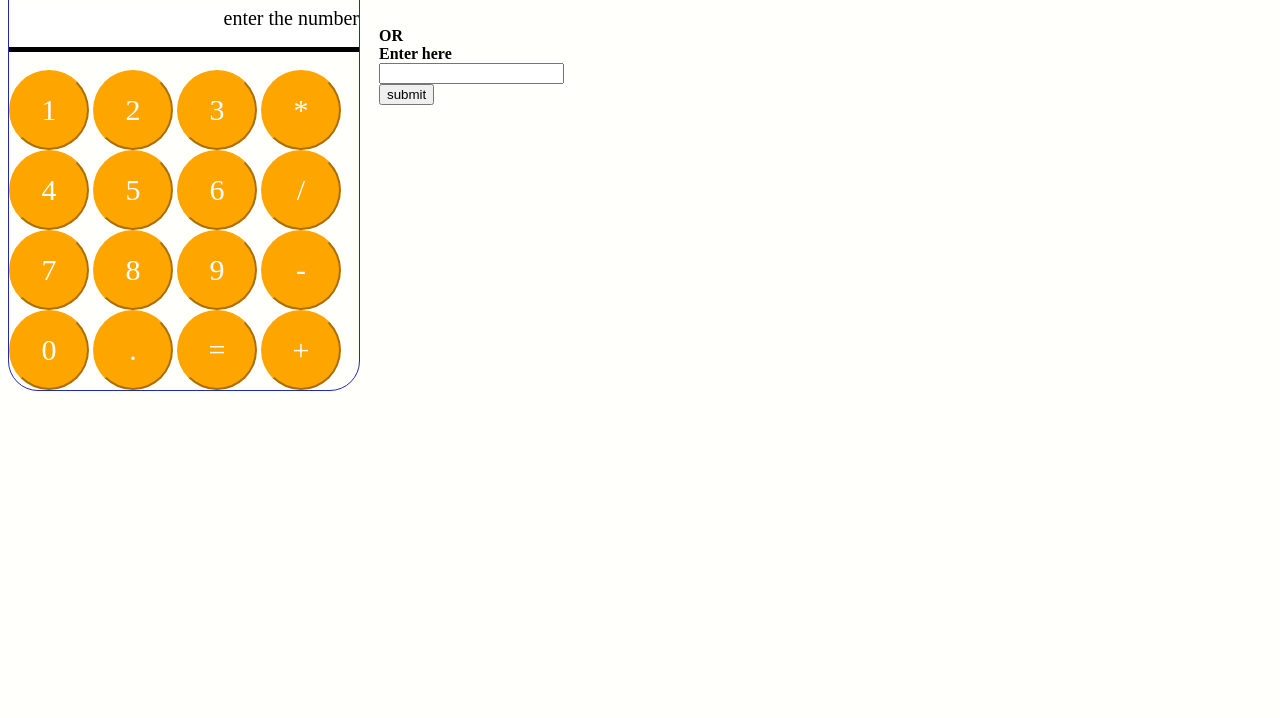
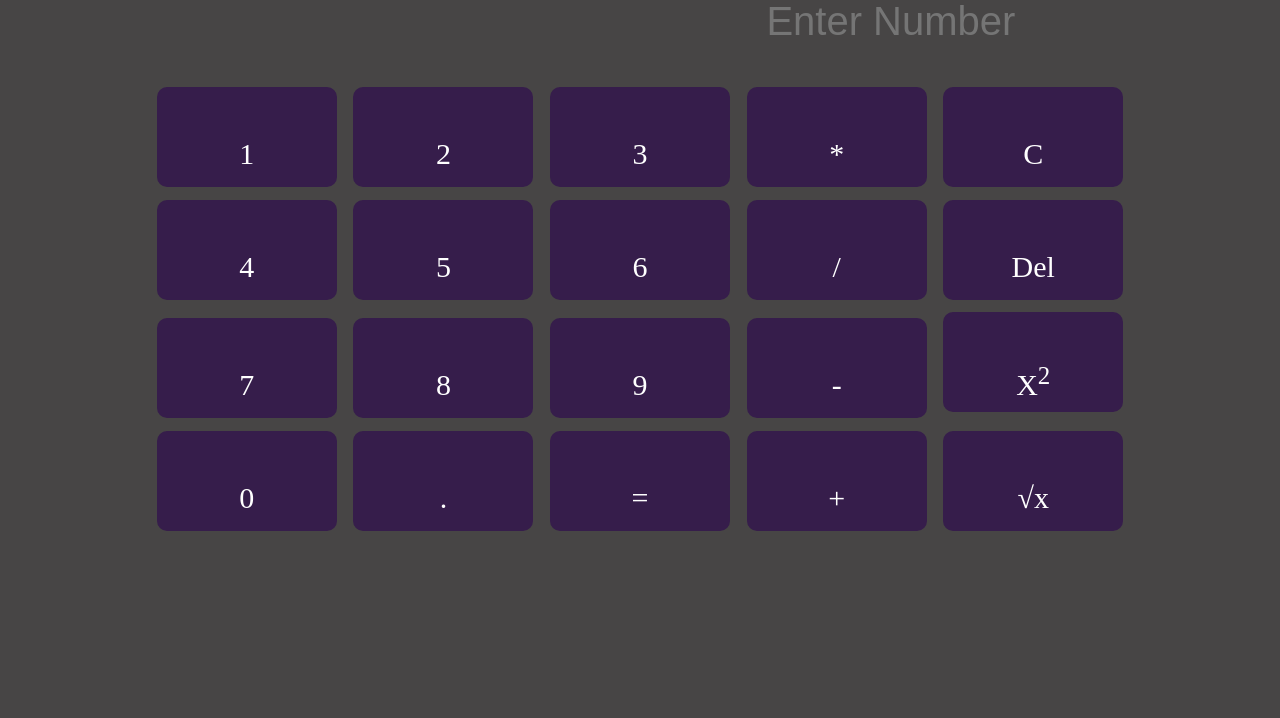
Before and after one commit to hasifazhaan/game, a plain HTML site: page index.html in a window 1280 px wide. Shown: the part 82-800 px from the top of the page. Drawn offline with Linux system fonts and the light colour scheme.

Commit message:
Add files via upload

```diff
--- /dev/null
+++ b/css/index.css
@@ -0,0 +1,38 @@
+body{
+    background-color: rgb(71, 69, 69);
+    color:rgb(243, 238, 209);
+    text-align: center;
+}
+.but1{
+    padding:50px;
+    height:90px;
+    width:180px;
+    font-family: CSD-Block-Bold;
+    font-size: 30px;
+    color:white;
+    background-color:rgb(54, 29, 75);
+    border:none;
+    border-radius: 10px;
+    margin:.5%;
+}
+#calcu{
+
+    color: rgb(232, 230, 238);
+}
+#display{
+    font-size:30px;
+}
+#e{
+    font-size: 40px;
+    padding-left: 60%;
+    background-color: rgb(71, 69, 69);
+    border:none;
+    color:white
+}
+.but1:hover{
+    background-color:rgb(103, 74, 128);
+}
+#e:hover{
+ background-color: rgb(126, 111, 111);
+
+}
--- a/index.html
+++ b/index.html
@@ -2,91 +2,55 @@
 <html lang="en">
 <meta charset="utf-8">
 <head>
-    <title>Document</title>
-    <style>
-    body{           position: absolute;
+    <title>calculator</title>
+    <link rel="stylesheet" href="./css/index.css">
 
-    				background-color:;
-    				}
-    #display{
-                    font-family: CSD-Block-Bold;
-                                    font-size: 20px;
-                    text-align: right;
+</head>
 
-    				height:40px;
-    				width:350px;
-    				background-color:white;
-    				border-top-color: transparent;
-                    border-left-color: transparent;
-                    border-right-color: transparent;
-                    border-bottom: 5px solid black;
-    				}
-    				.but1{
+<body>
 
-    								height:80px;
-    								width:80px;
-                                    font-family: CSD-Block-Bold;
-                                    font-size: 30px;
-    								color:white;
-    								background-color:orange;
-                                    border-color: orange;
-                                    border-radius: 50%;
+    <header id="calcu">
+        <h1>CALCULATOR</h1>
+        <input type="text" id="e"  placeholder ="Enter Number" />
+        <br>
+        <br>
+        <br>
 
-    								}
-    				#calcu
-    				{background-color:#fffffb;
-    				border-radius:30px;
-    								position: absolute;
+    </header>
+        <div id="display">
+        </div>
 
-    								border:1px solid #1f2aad;
-
-
-    								}
-        #text{
-            position: absolute;
-            top:100px;
-            left:370px
-        }
-    </style>
-</head>
-<body
-<div id="calcu">
-<center><h1>CALCULATOR</h1></center>
-<div id="display">
-enter the number
-</div>
-<div ><br>
+   <div>
 
         <button class="but1" onclick="num(1)">1</button>
         <button class="but1" onclick="num(2)">2</button>
         <button class="but1" onclick="num(3)">3</button>
         <button class="but1" onclick="num('*')">*</button>
+        <button class="but1" onclick="cl()">C</button>
 
     </div>
     <div>
         <button class="but1" onclick="num(4)">4</button>
         <button class="but1" onclick="num(5)">5</button>
         <button class="but1" onclick="num(6)">6</button>
-<button class="but1"
-onclick="num('/')">/</button>
+        <button class="but1" onclick="num('/')">/</button>
+        <button class="but1" onclick="del()">Del</button>
     </div>
+    <div>
         <button class="but1" onclick="num(7)">7</button>
         <button class="but1" onclick="num(8)">8</button>
         <button class="but1" onclick="num(9)">9</button>
-<button class="but1"
-onclick="num('-')">-</button>
+        <button class="but1" onclick="num('-')">-</button>
+        <button class="but1" onclick="sqr()">X<sup>2</sup></button>
+
+    </div>
     <div>
         <button class="but1" onclick="num(0)">0</button>
         <button class="but1" onclick="num('.')">.</button>
-<button class="but1" onclick="num('=')">=</button>
-<button class="but1"
-onclick="num('+')">+</button>
+        <button class="but1" onclick="ans_sum('=')">=</button>
+        <button class="but1" onclick="num('+')">+</button>
+        <button class="but1" onclick="sqrt(9)">√x</button>
     </div>
-</div>
-<strong id="text">OR<br>Enter here
-<input type="text" id="e" >
-<button onclick="evalua()"> submit</button>
-</strong>
-    <script src="cal.js"></script>
+    <script src="js/index.js"></script>
 </body>
 </html>
--- /dev/null
+++ b/js/index.js
@@ -0,0 +1,67 @@
+var sum;
+var stsum;
+var text= document.getElementById("e");
+
+window.onload = function(){
+    sum="";
+    text.value=""
+    text.addEventListener("keydown",(e)=>{
+        if(e.keyCode===13){
+            ans_sum()
+        }
+        else if(e.key >=0 && e.key<=9){
+            sum+=e.key
+        }
+    })
+}
+function num(a)
+{   a=a.toString();
+    console.log("a"+a)
+    sum=sum+a
+    console.log("sum"+sum)
+    stsum=sum
+    text.value=stsum;
+}
+function ans_sum(){
+    try{
+       var ans = eval(text.value)
+       text.value=""
+       text.value=ans
+       sum = text.value
+       console.log(ans)
+       document.querySelector("#display").innerHTML="";
+
+    }
+    catch (error)
+        {
+            document.querySelector("#display").innerHTML="Error";
+
+        }
+}
+del =()=> {
+    text.value=text.value.slice(0, -1)
+    sum=text.value
+}
+
+
+function cl(){
+    text.value="";
+    sum=""
+}function sqr(){
+    try{
+    text.value = (text.value*text.value)
+    }
+    catch(error)
+    {
+        document.querySelector("#display").innerHTML="Error";
+    }
+}
+function sqrt(){
+    try{
+    text.value=Math.sqrt(text.value)
+    }
+    catch(error)
+    {
+        document.querySelector("#display").innerHTML="Error";
+    }
+}
```
Lines whose indentation alone changed are shown as unchanged.
